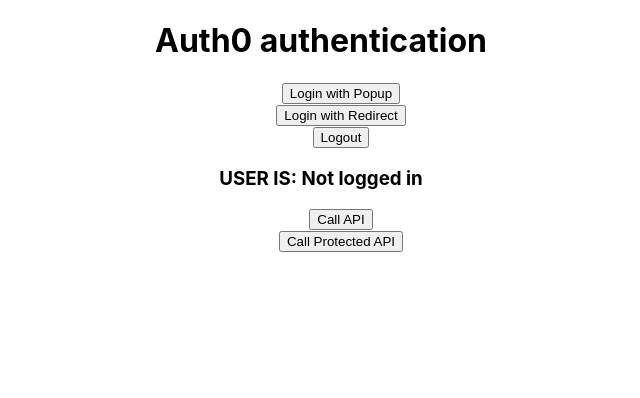
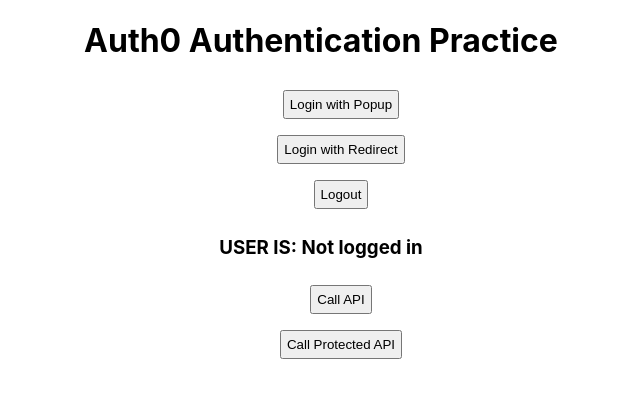
Before and after one commit to carlydekock/auth-practice, a React (Create React App) app in the folder frontend/: page / in a window 1280 px wide. Shown: the top 398 px of the page, without its empty margins (319-959 px from the left). Built offline with nearby package versions, Linux system fonts and the light colour scheme; no server answers.

Commit message:
formatting on buttons and title

```diff
--- a/frontend/src/App.css
+++ b/frontend/src/App.css
@@ -2,37 +2,21 @@
   text-align: center;
 }
 
-.App-logo {
-  height: 40vmin;
-  pointer-events: none;
+button {
+  margin: auto;
+  padding: 5px;
+  margin: 8px;
 }
 
-@media (prefers-reduced-motion: no-preference) {
-  .App-logo {
-    animation: App-logo-spin infinite 20s linear;
-  }
+button:hover {
+  background-color: rgb(242, 250, 169);
 }
 
-.App-header {
-  background-color: #282c34;
-  min-height: 100vh;
-  display: flex;
-  flex-direction: column;
-  align-items: center;
-  justify-content: center;
-  font-size: calc(10px + 2vmin);
-  color: white;
+h3 {
+  text-align: center;
 }
 
-.App-link {
-  color: #61dafb;
+pre {
+  margin: auto;
+  width: 960px;
 }
-
-@keyframes App-logo-spin {
-  from {
-    transform: rotate(0deg);
-  }
-  to {
-    transform: rotate(360deg);
-  }
-}
--- a/frontend/src/App.js
+++ b/frontend/src/App.js
@@ -38,7 +38,7 @@
 
   return (
     <div className="App">
-      <h1>Auth0 authentication</h1>
+      <h1>Auth0 Authentication Practice</h1>
       <ul style={{listStyle: "none"}}>
         <li><button onClick={loginWithPopup}>Login with Popup</button></li>
         <li><button onClick={loginWithRedirect}>Login with Redirect</button></li>
```
